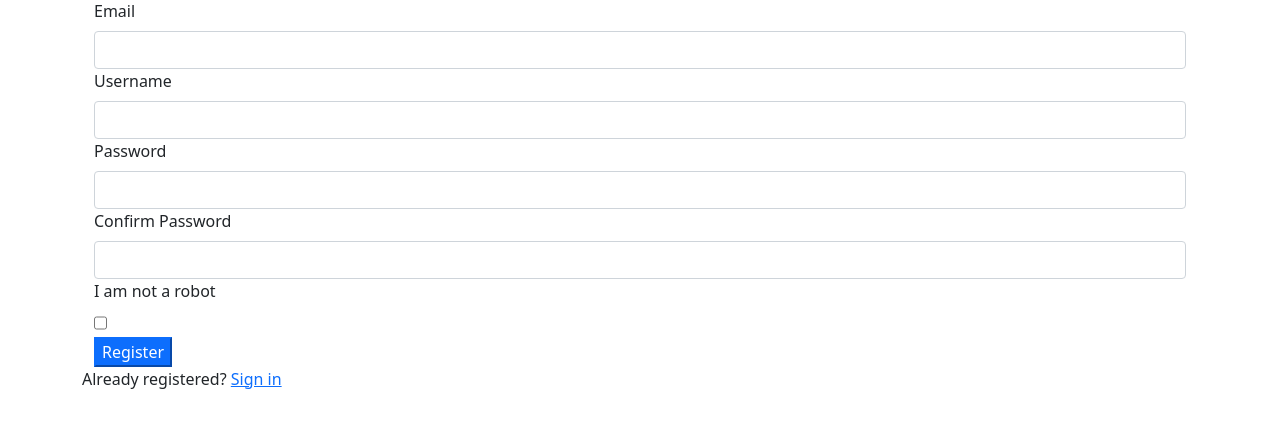
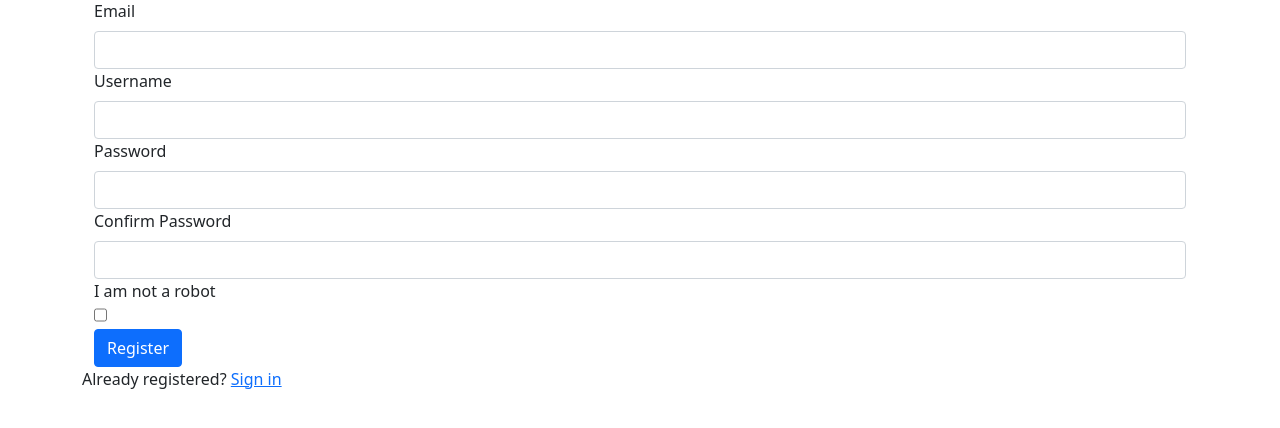
Before and after one commit to ChrisA87/cadams, a Flask app: page /auth/register in a window 1280 px wide. Shown: the part 115-543 px from the top of the page. Run offline with Flask 2, Linux system fonts and the light colour scheme; parts of the project's set-up code (start-up, migrations or seed data) failed here and were passed over.

Commit message:
fixed form buttons

```diff
--- a/app/templates/auth/login.html
+++ b/app/templates/auth/login.html
@@ -12,7 +12,7 @@
             {{ form.username.label(class="form-label") }} {{ form.username(class="form-control") }}
             {{ form.password.label(class="form-label") }} {{ form.password(class="form-control") }}
             {{ form.remember_me.label(class="form-label") }} {{ form.remember_me(class="form-check") }}
-            {{ form.submit(class="btn-primary")}}
+            {{ form.submit(class="btn btn-primary")}}
         </form>
     </div>
     <p>
--- a/app/templates/auth/register.html
+++ b/app/templates/auth/register.html
@@ -13,8 +13,8 @@
             {{ form.username.label(class="form-label") }} {{ form.username(class="form-control") }}
             {{ form.password.label(class="form-label") }} {{ form.password(class="form-control") }}
             {{ form.password2.label(class="form-label") }} {{ form.password2(class="form-control") }}
-            {{ form.not_a_robot.label(class="form-label") }} {{ form.not_a_robot(class="form-check") }}
-            {{ form.submit(class="btn-primary")}}
+            {{ form.not_a_robot.label(class="form-check-label") }} {{ form.not_a_robot(class="form-check") }}
+            {{ form.submit(class="btn btn-primary")}}
         </form>
     </div>
     <p>
```
Also changed, not shown: 1 other file.
